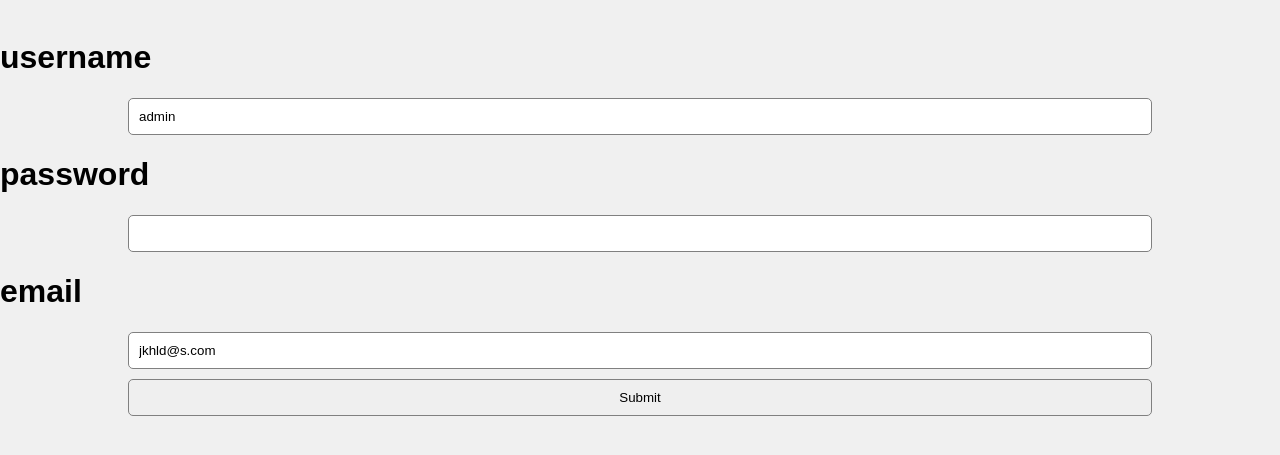
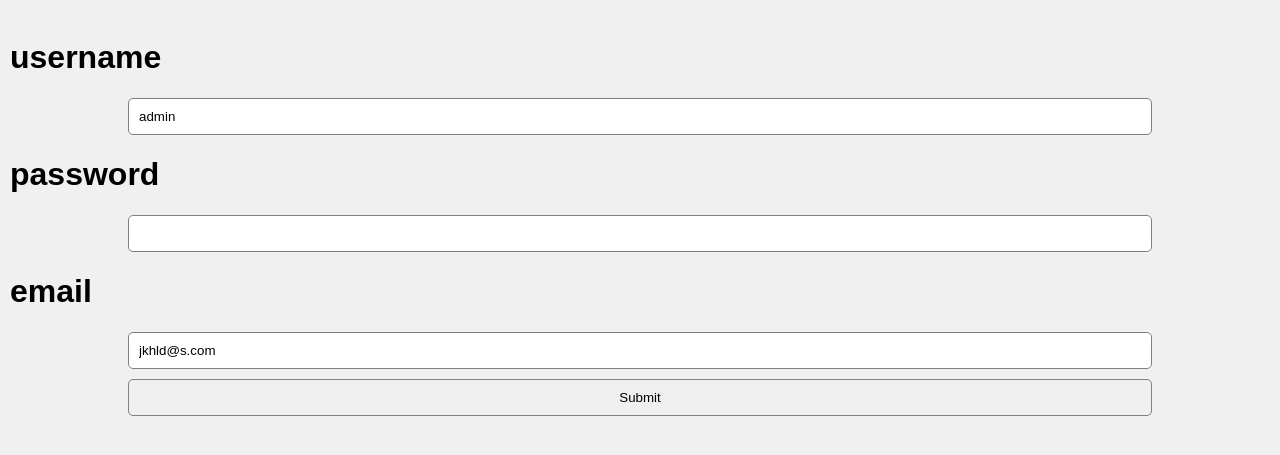
Before and after one commit to omerym/Library-Website, a Django app: template WebAssignment/WebAssignment/Library/templates/EditProfile.html in a window 1280 px wide. Shown: the part 78-533 px from the top of the page. Run offline with Django 3.2, Linux system fonts and the light colour scheme; the template is opened without the code that fills it, so the values that code supplies are empty; a user stored in the database is signed in; parts of the project's set-up code (start-up, migrations or seed data) failed here and were passed over.

Commit message:
to be continued

```diff
--- a/WebAssignment/WebAssignment/Library/static/css/EditProfile.css
+++ b/WebAssignment/WebAssignment/Library/static/css/EditProfile.css
@@ -51,3 +51,7 @@ button.confirmation:hover {
     background-color: #697f99;
     transition: 0.3s;
 }
+#by
+{
+    padding-left: 10px;
+}
```
